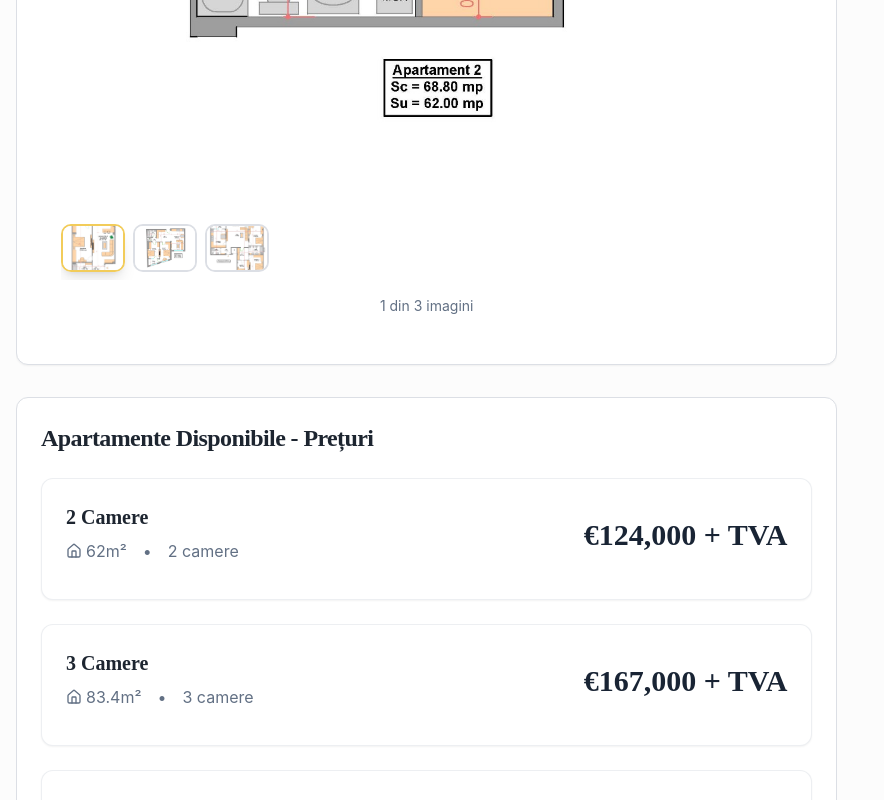
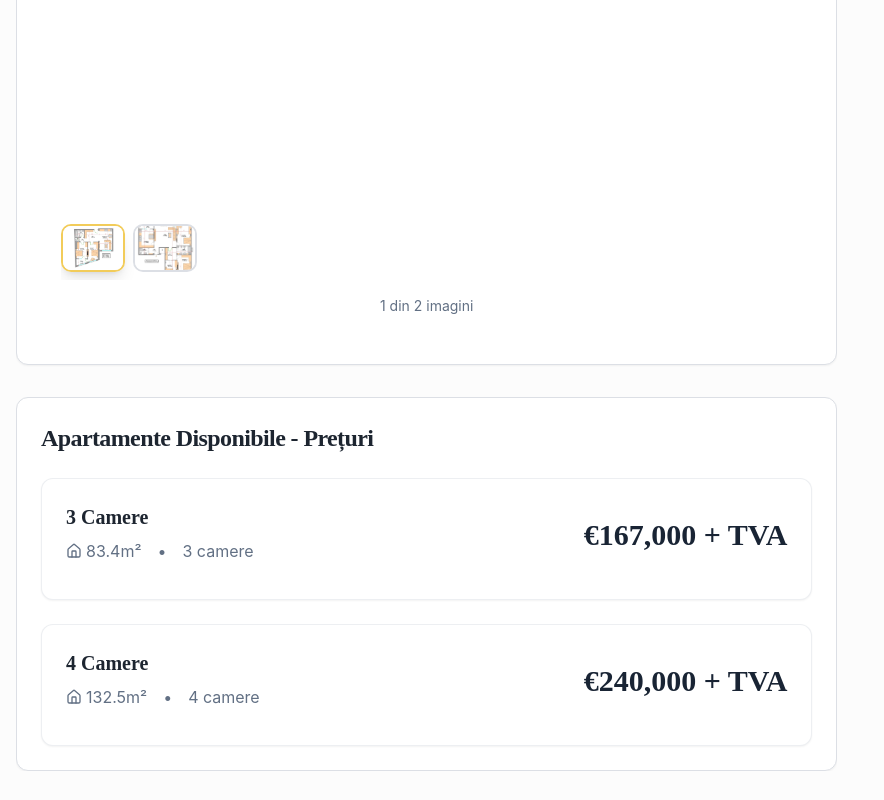
Before and after one commit to razvan286/premium-imobiliare, a React (Vite) app: page /apartamente/bloc-boutique-central in a window 1280 px wide. Shown: the part 3009-3809 px from the top of the page, without its empty margins (0-884 px from the left). Built offline with nearby package versions, Linux system fonts and the light colour scheme.

Commit message:
remove 2 camere apartment type

```diff
--- a/src/data/buildings.ts
+++ b/src/data/buildings.ts
@@ -1,7 +1,6 @@
 import { Building } from "@/types/building";
 import building1Image1 from "@/assets/bloc-boutique/randare-fatada.jpg";
 import building1Image2 from "@/assets/bloc-boutique/foto-fatada.jpg";
-import building1Image3 from "@/assets/bloc-boutique/2-camere-plan.jpg";
 import building1Image4 from "@/assets/bloc-boutique/3-camere-plan.jpg";
 import building1Image5 from "@/assets/bloc-boutique/4-camere-plan.jpeg";
 import locationGooglMaps from "@/assets/bloc-boutique/localizare-google-maps.jpeg";
@@ -33,14 +32,6 @@ export const buildings: Building[] = [
     ],
     apartmentTypes: [
       {
-        id: "2-camere",
-        type: "2 Camere",
-        surface: 62,
-        rooms: 2,
-        price: 124000,
-        vat: true,
-      },
-      {
         id: "3-camere",
         type: "3 Camere",
         surface: 83.4,
@@ -59,12 +50,8 @@ export const buildings: Building[] = [
     ],
     mainImage: building1Image2,
     images: [building1Image2, building1Image1, locationGooglMaps],
-    apartmentPlans: [building1Image3, building1Image4, building1Image5],
-    planTitles: [
-      "Apartament 2 Camere",
-      "Apartament 3 Camere",
-      "Apartament 4 Camere",
-    ],
+    apartmentPlans: [building1Image4, building1Image5],
+    planTitles: ["Apartament 3 Camere", "Apartament 4 Camere"],
     totalApartments: 6,
   },
 ];
```
